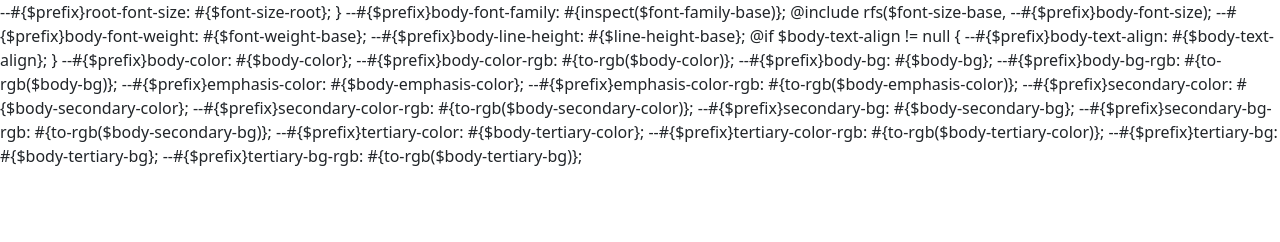
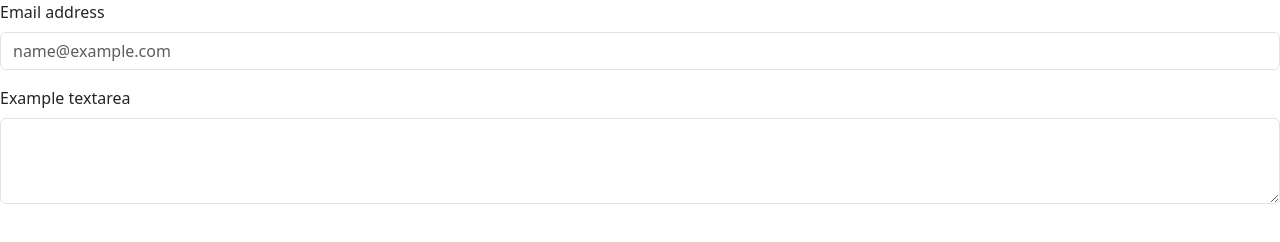
Before and after one commit to EzeBernardini/dupla, a plain HTML site: page index.html in a window 1280 px wide. Drawn offline with nearby package versions, Linux system fonts and the light colour scheme.

Commit message:
Update index.htmlconfirmado

```diff
--- a/index.html
+++ b/index.html
@@ -7,33 +7,13 @@
     <link href="https://cdn.jsdelivr.net/npm/bootstrap@5.3.3/dist/css/bootstrap.min.css" rel="stylesheet" integrity="sha384-QWTKZyjpPEjISv5WaRU9OFeRpok6YctnYmDr5pNlyT2bRjXh0JMhjY6hW+ALEwIH" crossorigin="anonymous">
 </head>
 <body>
-
-  --#{$prefix}root-font-size: #{$font-size-root};
-}
---#{$prefix}body-font-family: #{inspect($font-family-base)};
-@include rfs($font-size-base, --#{$prefix}body-font-size);
---#{$prefix}body-font-weight: #{$font-weight-base};
---#{$prefix}body-line-height: #{$line-height-base};
-@if $body-text-align != null {
-  --#{$prefix}body-text-align: #{$body-text-align};
-}
-
---#{$prefix}body-color: #{$body-color};
---#{$prefix}body-color-rgb: #{to-rgb($body-color)};
---#{$prefix}body-bg: #{$body-bg};
---#{$prefix}body-bg-rgb: #{to-rgb($body-bg)};
-
---#{$prefix}emphasis-color: #{$body-emphasis-color};
---#{$prefix}emphasis-color-rgb: #{to-rgb($body-emphasis-color)};
-  --#{$prefix}secondary-color: #{$body-secondary-color};
---#{$prefix}secondary-color-rgb: #{to-rgb($body-secondary-color)};
---#{$prefix}secondary-bg: #{$body-secondary-bg};
---#{$prefix}secondary-bg-rgb: #{to-rgb($body-secondary-bg)};
-
---#{$prefix}tertiary-color: #{$body-tertiary-color};
---#{$prefix}tertiary-color-rgb: #{to-rgb($body-tertiary-color)};
---#{$prefix}tertiary-bg: #{$body-tertiary-bg};
---#{$prefix}tertiary-bg-rgb: #{to-rgb($body-tertiary-bg)};
-
+<div class="mb-3">
+  <label for="exampleFormControlInput1" class="form-label">Email address</label>
+  <input type="email" class="form-control" id="exampleFormControlInput1" placeholder="name@example.com">
+</div>
+<div class="mb-3">
+  <label for="exampleFormControlTextarea1" class="form-label">Example textarea</label>
+  <textarea class="form-control" id="exampleFormControlTextarea1" rows="3"></textarea>
+</div>
 </body>
 </html>
```
